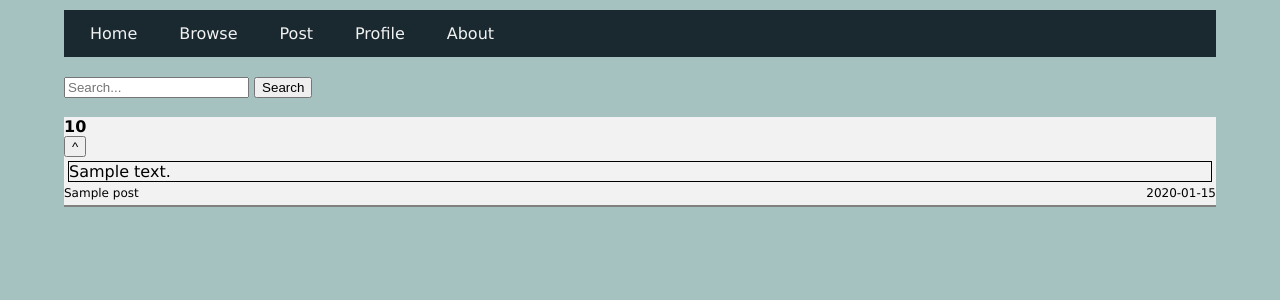
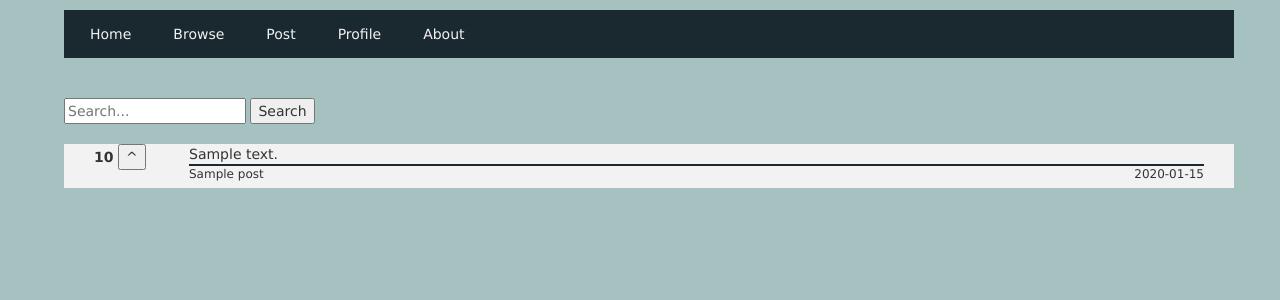
Before and after one commit to RyTaus/punr, a Python web app: template templates/browse.html in a window 1280 px wide. Shown: the top 300 px of the page. Run offline with Jinja, Linux system fonts and the light colour scheme; the template is opened without the code that fills it: most values are stand-ins (such as "Sample title", 1, 10 or a date in 2020); some libraries are stand-ins or nearby versions.

Commit message:
updated look and feel

```diff
--- a/resources/styles/styles.css
+++ b/resources/styles/styles.css
@@ -14,21 +14,14 @@
   dark: #565656
 */
 
-.form {
+/*.form {
+  display: inline-block;
+  padding: 0;
+}*/
+
+/*.button {
   display: inline;
-  padding: 0;
-}
-
-.score {
-  display: inline;
-  padding: 0;
-  /*background-color: red;*/
-  height: 100%;
-}
-
-.button {
-  display: inline;
-}
+}*/
 
 .topnav {
     background-color: #1A2930;
@@ -37,6 +30,8 @@
     margin-top: 10px;
     margin-bottom: 20px;
     padding: 0 5px;
+    /*position: fixed;*/
+
 }
 
 .topnav a {
@@ -60,26 +55,55 @@
     padding: 5px;
 }
 
+
 .post {
   background-color: #f2f2f2;
-  border-bottom: 2px solid grey;
+  /*border-bottom: 2px solid grey;*/
   margin-bottom: 5px;
   padding-bottom: 5px;
 
 }
+
+.stuff {
+  /*position: relative;*/
+  /*left: 10%;*/
+  /*float: right;*/
+
+}
+
 .score {
   height: 100%;
+  /*position: relative;*/
+  top: 10%;
+  /*margin: 10px;*/
+  /*width: 10%;*/
+  /*float: left;*/
+  /*margin-top: 30px;*/
 }
 
 .content {
-  border: 1px solid black;
-  margin: 4px;
+  margin: 0px;
+  padding: 0px;
+  height: 80%;
+  width: 85%;
+  /*margin-top: -10px;*/
 
 }
 
+.like_container {
+  width: 10%;
+  margin: 0;
+  display: inline;
+}
+
 .data {
+  border-top: 2px solid #1A2930;
   font-size: 12px;
 
+}
+
+.hidden {
+  display: inline;
 }
 
 .author {
--- a/templates/browse.html
+++ b/templates/browse.html
@@ -1,47 +1,19 @@
-<!DOCTYPE html>
-<html>
-  <head>
-    <meta charset="utf-8">
-    <!-- <link rel="stylesheet" href="https://maxcdn.bootstrapcdn.com/bootstrap/3.3.7/css/bootstrap.min.css"> -->
-    <link rel="stylesheet" href="/resources/styles/styles.css">
+{% extends "common.html" %}
+{% block title %}Browse{% endblock %}
 
-    <title>Browse Posts</title>
-  </head>
-  <body>
-    {% include "navbar.html" %}
+{% block content %}
 
 <span class="container">
   <form action="/browse" method="post">
     <input type="hidden" name="kind" value="search"></input>
-        <!-- <h2 class="titles">search for puns: </h2> -->
     <input id="search" type="text" name="q" placeholder='Search...' value=""></input>
-        <!-- <br> -->
     <input id="button" type="submit" value="Search"></input>
   </form>
 </span>
 <br>
 
-    <!-- <div id="puns_section"> -->
   {%for post in posts%}
-        <div class="post container">
-          <span class="col-xs-1 score">
-            <span id="likes"> <strong>{{post.score}}</strong></span>
-            <form class="like_container" action="/browse" method="post">
-              <input type="hidden" name="kind" value="upvote"></input>
-              <input type="hidden" name="post_id" value="{{post.key.id()}}"></input>
-              <input class="button" type="submit" value="^"></input>
-            </form>
-          </span>
-          <span class="col-xs-11">
-            <p class="content"> {{ post.content }} </p>
-            <div class="data">
-              <span class="author"> {{ post.poster_name }} </span>
-              <span class="time"> {{ post.timediff }} </span>
+      {% include "pun.html" %}
+  {% endfor %}
 
-            </div>
-          </span>
-        </div>
-      {% endfor %}
-    <!-- </div> -->
-  </body>
-</html>
+{% endblock %}
--- /dev/null
+++ b/templates/common.html
@@ -0,0 +1,24 @@
+<!DOCTYPE html>
+<html>
+  <head>
+    <meta charset="utf-8">
+    <link rel="stylesheet"
+      href="https://maxcdn.bootstrapcdn.com/bootstrap/3.3.7/css/bootstrap.min.css">
+    <link rel="stylesheet" href="/resources/styles/styles.css">
+    {% block head %}{% endblock %}
+
+    <title>{% block title %}{% endblock %}</title>
+  </head>
+  <body>
+    <div class="topnav container" id="myTopnav">
+      <a href="/">Home</a>
+      <a href="/browse">Browse</a>
+      <a href="/post">Post</a>
+      <a href="/profile">Profile</a>
+      <a href="/about">About</a>
+    </div>
+    {% block content %}{% endblock %}
+
+
+  </body>
+</html>
--- a/templates/navbar.html
+++ /dev/null
@@ -1,9 +0,0 @@
-<div class="topnav container" id="myTopnav">
-  <a href="/">Home</a>
-  <a href="/browse">Browse</a>
-  <a href="/post">Post</a>
-  <a href="/profile">Profile</a>
-  <a href="/about">About</a>
-
-
-</div>
--- /dev/null
+++ b/templates/pun.html
@@ -0,0 +1,18 @@
+<div class="post container">
+  <span class="col-xs-1 score">
+    <span id="likes"> <strong>{{post.score}}</strong></span>
+    <form class="like_container" action="/browse" method="post">
+      <input class='hidden' type="hidden" name="kind" value="upvote"></input>
+      <input type="hidden" name="post_id" value="{{post.key.id()}}"></input>
+      <input class="button" type="submit" value="^"></input>
+    </form>
+  </span>
+  <span class="col-xs-11 stuff">
+    <p class="content"> {{ post.content }} </p>
+    <div class="data">
+      <span class="author"> {{ post.poster_name }} </span>
+      <span class="time"> {{ post.timediff }} </span>
+
+    </div>
+  </span>
+</div>
```
Also changed, not shown: main.py (+22 -5 lines), templates/about.html (+4 -11 lines), templates/home.html (+6 -11 lines), templates/post.html (+6 -13 lines), templates/profile.html (+7 -15 lines). Lines whose indentation alone changed are shown as unchanged.
